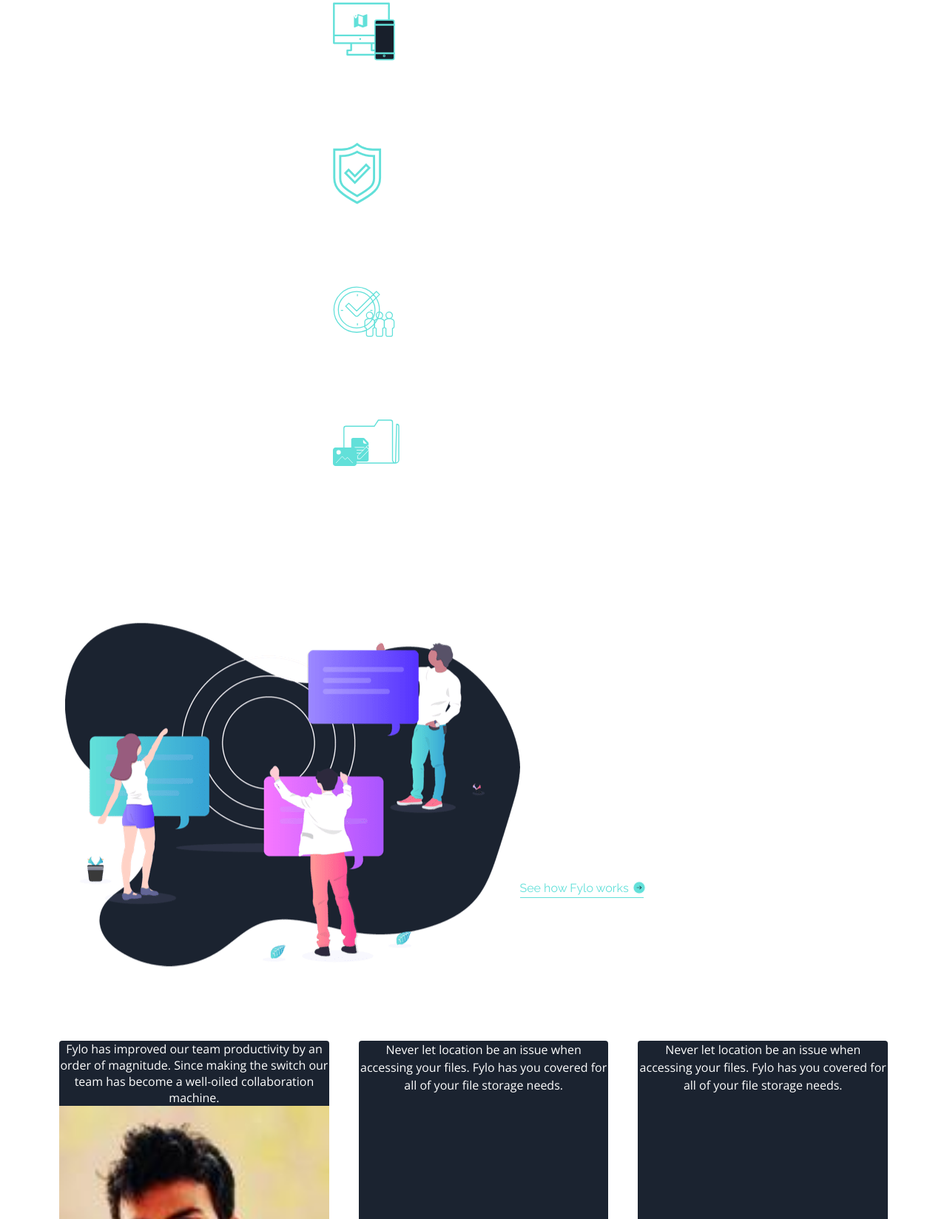
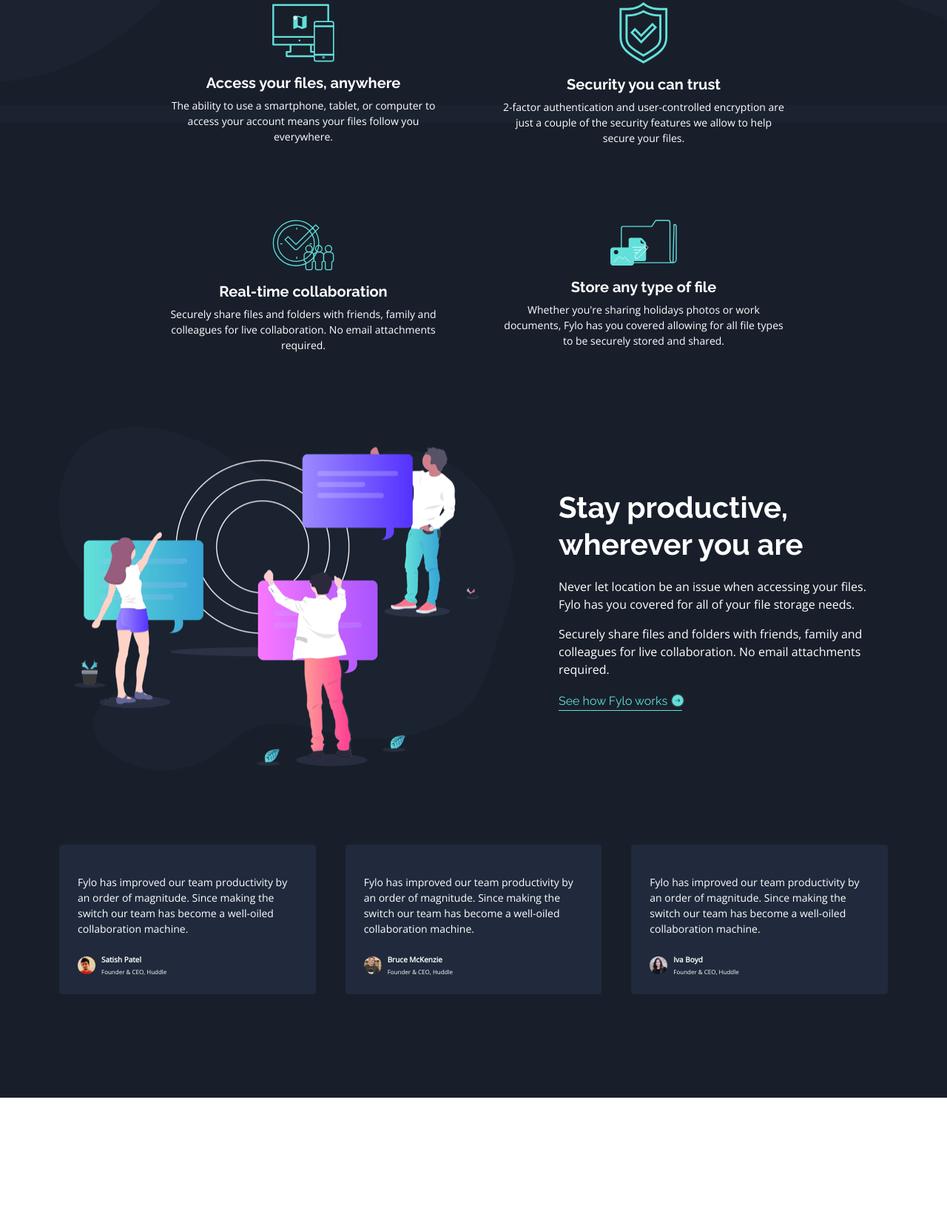
Before and after one commit to DCoder18/FEM-fylo-landing-page, a plain HTML site: page index.html in a window 1280 px wide. Shown: the part 1152-2800 px from the top of the page at 74% size. After the commit the page ends 2636 px from the top, so only its background shows below. Drawn offline with nearby package versions, Linux system fonts and the light colour scheme.

Commit message:
Review section, bg image

```diff
--- a/index.html
+++ b/index.html
@@ -41,35 +41,32 @@
       </section>
 
       <section class="benefits">
-        <div class="benefits__grid">
-          <div class="grid-item">
-            <img class="grid__img grid__img--access" src="images/icon-access-anywhere.svg" alt="">
+        <div class="benefits__item">
+          <img class="benefits__img benefits__img--access" src="images/icon-access-anywhere.svg" alt="">
           <h2 class="heading-secondary">Access your files, anywhere</h2>
-            <p class="grid__content">The ability to use a smartphone, tablet, or computer to access your account means
-              your
-              files follow you everywhere.</p>
+          <p class="benefits__content">The ability to use a smartphone, tablet, or computer to access your account means
+            your files follow you everywhere.</p>
         </div>
-          <div class="grid-item">
-            <img class="grid__img grid__img--security" src="images/icon-security.svg" alt="">
+        <div class="benefits-item">
+          <img class="benefits__img benefits__img--security" src="images/icon-security.svg" alt="">
           <h2 class="heading-secondary">Security you can trust</h2>
-            <p class="grid__content">2-factor authentication and user-controlled encryption are just a couple of the
+          <p class="benefits__content">2-factor authentication and user-controlled encryption are just a couple of the
             security
             features we allow to help secure your files.</p>
         </div>
-          <div class="grid-item">
-            <img class="grid__img grid__img--collab" src="images/icon-collaboration.svg" alt="">
+        <div class="benefits-item">
+          <img class="benefits__img benefits__img--collab" src="images/icon-collaboration.svg" alt="">
           <h2 class="heading-secondary"> Real-time collaboration</h2>
-            <p class="grid__content">Securely share files and folders with friends, family and colleagues for live
+          <p class="benefits__content">Securely share files and folders with friends, family and colleagues for live
             collaboration.
             No email attachments required.</p>
         </div>
-          <div class="grid-item">
-            <img class="grid__img grid__img--files" src="images/icon-any-file.svg" alt="">
+        <div class="benefits-item">
+          <img class="benefits__img benefits__img--files" src="images/icon-any-file.svg" alt="">
           <h2 class="heading-secondary"> Store any type of file</h2>
-            <p class="grid__content">Whether you're sharing holidays photos or work documents, Fylo has you covered
+          <p class="benefits__content">Whether you're sharing holidays photos or work documents, Fylo has you covered
             allowing for all
             file types to be securely stored and shared.</p>
-          </div>
         </div>
       </section>
 
@@ -90,23 +87,37 @@
       </section>
 
       <section class="reviews">
-        <div class="grid">
-          <div class="grid-item">
+        <div class="reviews__item">
           <p class="reviews__content">Fylo has improved our team productivity by an order of magnitude. Since
             making the switch our team has become a well-oiled collaboration machine.</p>
           <div class="reviews__profile">
             <img class="reviews__profile--img" src="images/profile-1.jpg" alt="">
+            <div>
               <p class="reviews__profile--name">Satish Patel</p>
               <p class="reviews__profile--occupation">Founder & CEO, Huddle</p>
             </div>
           </div>
-          <div class="grid-item">
-            <p class="productive__content">Never let location be an issue when accessing your files. Fylo has you
-              covered for all of your file storage needs.</p>
         </div>
-          <div class="grid-item">
-            <p class="productive__content">Never let location be an issue when accessing your files. Fylo has you
-              covered for all of your file storage needs.</p>
+        <div class="reviews__item">
+          <p class="reviews__content">Fylo has improved our team productivity by an order of magnitude. Since
+            making the switch our team has become a well-oiled collaboration machine.</p>
+          <div class="reviews__profile">
+            <img class="reviews__profile--img" src="images/profile-2.jpg" alt="">
+            <div>
+              <p class="reviews__profile--name">Bruce McKenzie</p>
+              <p class="reviews__profile--occupation">Founder & CEO, Huddle</p>
+            </div>
+          </div>
+        </div>
+        <div class="reviews__item">
+          <p class="reviews__content">Fylo has improved our team productivity by an order of magnitude. Since
+            making the switch our team has become a well-oiled collaboration machine.</p>
+          <div class="reviews__profile">
+            <img class="reviews__profile--img" src="images/profile-3.jpg" alt="">
+            <div>
+              <p class="reviews__profile--name">Iva Boyd</p>
+              <p class="reviews__profile--occupation">Founder & CEO, Huddle</p>
+            </div>
           </div>
         </div>
       </section>
--- a/style.scss
+++ b/style.scss
@@ -2,7 +2,7 @@
 	--clr-white: #ffffff;
 	--clr-neon-blue: #62E0D9;
 	--clr-dark-blue-1: #1B2330;
-	--clr-dark-blue-2: #1B2330;
+	--clr-dark-blue-2: #202A3C;
 	--clr-gradient-blue: linear-gradient(#63E1D9, #34A0CD);
 
   --fs-700: 4rem;
@@ -11,7 +11,7 @@
   --fs-400: 1.6rem;
   --fs-300: 1.4rem;
   --fs-200: 1rem;
-  --fs-100: 0.8rem;
+  --fs-100: 8px;
 
   @media ( max-width: 35em) {
     --fs-700: 2.4rem;
@@ -39,7 +39,7 @@ Reset
 
 html, body {
   font-size: 62.5%;
-  height: 100vh;
+  min-height: 100%;
 }
 
 img {
@@ -48,7 +48,7 @@ img {
 }
 
 body {
-	background-color: var(--clr-dark-blue);
+  background: center bottom 60% / contain no-repeat url('../images/bg-curvy-desktop.svg'), linear-gradient(to bottom, var(--clr-dark-blue-1) 50%, #181F2B 50%);
 	color: var(--clr-white);
 	font-family: var(--ff-primary);
   text-align: center;
@@ -135,23 +135,21 @@ a {
 
 
 .benefits {
+  display: grid;
   margin-bottom: 10rem;
-
-  .grid {
-    display: grid;
   grid-template-columns: auto auto;
   grid-gap: 10rem 8rem;
 
-  .grid-item {
+  &__item {
     display: flex;
-    justify-content: flex-start;
+    justify-content: center;
     align-items: center;
     flex-direction: column;
   }
 
   &__img {
     padding-bottom: 1.6rem;
-    vertical-align: middle;
+    margin: 0 auto;
 
     &--access,
     &--collab {
@@ -174,13 +172,13 @@ a {
     line-height: 21px;
    }
   }
-}
 
 
 .productive {
   display: flex;
   align-items: center;
   margin-bottom: 10rem;
+  gap: 6rem;
 
   &__img {
     width: 61.5rem
@@ -222,18 +220,42 @@ a {
 }
 
 .reviews {
-  .grid {
   display: grid;
   grid-template-columns: repeat(3, auto);
   grid-column-gap: 4rem;
 
-    .grid-item {
+  &__item {
     background-color: var(--clr-dark-blue-2);
     border-radius: 4px;
-      // display: flex;
-      // justify-content: flex-start;
-      // align-items: center;
-      // flex-direction: column;
+    padding: 4rem 2.5rem 2.5rem;
+    text-align: left;
+  }
+
+  &__content {
+    font-size: var(--fs-300);
+    line-height: 21px;
+  }
+
+  &__profile {
+    display: flex;
+    align-items: center;
+    margin-top: 2.4rem;
+
+    &--img {
+      width: 2.4rem;
+      height: 2.4rem;
+      border-radius: 50%;
+      margin-right: 8px;
+    }
+
+    &--name {
+      font-size: 1rem;
+      font-weight: 700;
+      margin-bottom: 4px;
+    }
+
+    &--occupation {
+      font-size: 8px;
     }
   }
 }
```
Also changed, not shown: css/style.css, 1 other file. Lines whose indentation alone changed are shown as unchanged.
